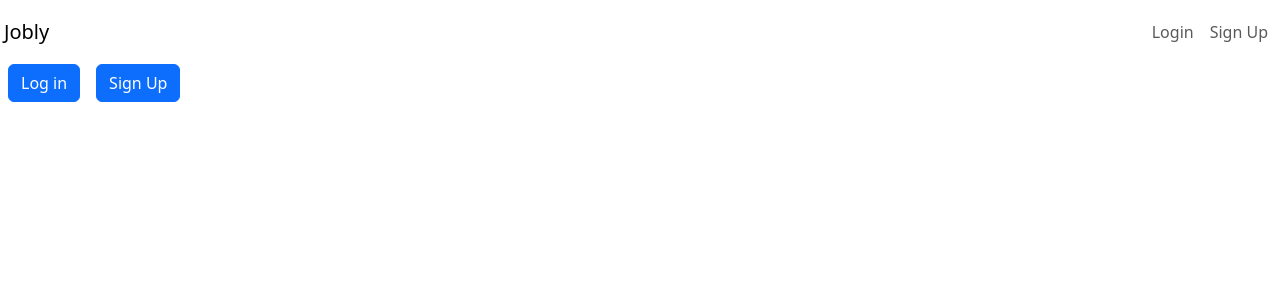
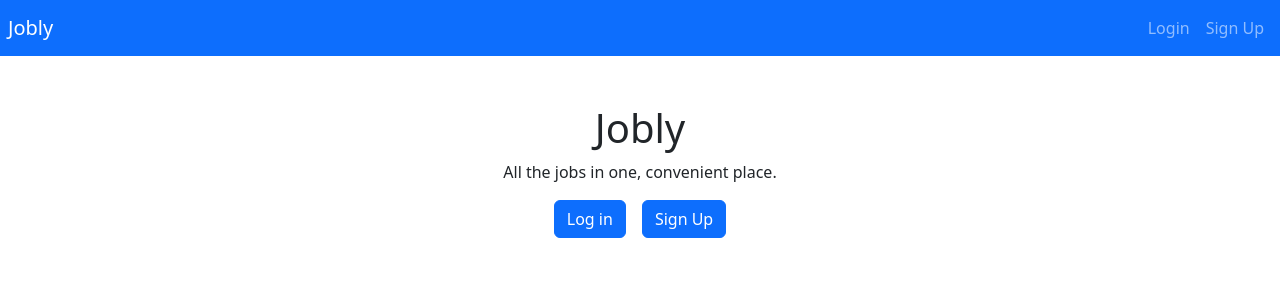
Before and after one commit to erkanturker/jobly-fe, a React (Vite) app: page / in a window 1280 px wide. Shown: the top 300 px of the page. Built offline with nearby package versions, Linux system fonts and the light colour scheme; no server answers.

Commit message:
adding stying

```diff
--- a/src/App.jsx
+++ b/src/App.jsx
@@ -60,7 +60,11 @@ function App() {
   return (
     <>
       <NavBar onLogout={logout} currentUser={currentUser} />
-      <Outlet context={{ login, signup, currentUser }} />
+      <div className="container mt-5">
+        <div className="row justify-content-center">
+          <Outlet context={{ login, signup, currentUser }} />
+        </div>
+      </div>
     </>
   );
 }
--- a/src/components/Auth/LoginForm.jsx
+++ b/src/components/Auth/LoginForm.jsx
@@ -27,6 +27,7 @@ const LoginForm = () => {
   }
 
   return (
+    <div className="col-md-4">
       <Form onSubmit={handleSubmit}>
         {formErrors.length > 0 && (
           <CustomAlert
@@ -64,6 +65,7 @@ const LoginForm = () => {
           Login
         </Button>
       </Form>
+    </div>
   );
 };
 
--- a/src/components/Auth/SignupForm.jsx
+++ b/src/components/Auth/SignupForm.jsx
@@ -25,6 +25,7 @@ const SignupForm = () => {
   }
 
   return (
+    <div className="col-md-4">
       <Form className="mx-2" onSubmit={handleSubmit}>
         {formErrors.length > 0 && (
           <CustomAlert
@@ -51,7 +52,11 @@ const SignupForm = () => {
 
         <Form.Group className="mb-3" controlId="formBasicPassword">
           <Form.Label>Password</Form.Label>
-        <Form.Control name="password" type="password" onChange={setFormData} />
+          <Form.Control
+            name="password"
+            type="password"
+            onChange={setFormData}
+          />
         </Form.Group>
 
         <Form.Group className="mb-3" controlId="formBasicEmail">
@@ -63,6 +68,7 @@ const SignupForm = () => {
           Submit
         </Button>
       </Form>
+    </div>
   );
 };
 
--- a/src/components/Companies/CompanyCard.jsx
+++ b/src/components/Companies/CompanyCard.jsx
@@ -12,7 +12,7 @@ export const CompanyCard = ({ handle, name, description }) => {
       >
         <Card.Body>
           <Card.Title>{name}</Card.Title>
-          <Card.Text>{description}</Card.Text>
+          <Card.Text className="text-secondary">{description}</Card.Text>
         </Card.Body>
       </Link>
     </Card>
--- a/src/components/Companies/CompanyDetail.jsx
+++ b/src/components/Companies/CompanyDetail.jsx
@@ -17,7 +17,7 @@ const CompanyDetail = () => {
   }
 
   return (
-    <div>
+    <div className="col-md-7">
       <h1>{company.name}</h1>
       <p>{company.description}</p>
       {company.jobs.map(({ id, title, salary, equity }) => (
--- a/src/components/Companies/CompanyJobCard.jsx
+++ b/src/components/Companies/CompanyJobCard.jsx
@@ -8,8 +8,10 @@ const CompanyJobCard = ({ title, salary, equity }) => {
       <Card.Body>
         <Card.Title>{title}</Card.Title>
         <Card.Text>Salary: {salary}</Card.Text>
-        <Card.Text>Equity: {equity}</Card.Text>
-        <Button variant="danger">Apply</Button>
+        <div className="d-flex justify-content-between">
+          <Card.Text>Equity: {equity}</Card.Text>
+          <Button variant="success">Apply</Button>
+        </div>
       </Card.Body>
     </Card>
   );
--- a/src/components/Companies/CompanyList.jsx
+++ b/src/components/Companies/CompanyList.jsx
@@ -20,9 +20,8 @@ export const CompanyList = () => {
   };
 
   return (
-    <>
+    <div className="col-md-7">
       <SearchBox onSearch={handleSetQuery} />
-
       {isLoading && (
         <Spinner animation="border" role="status">
           <span className="visually-hidden">Loading...</span>
@@ -38,7 +37,7 @@ export const CompanyList = () => {
           description={company.description}
         />
       ))}
-    </>
+    </div>
   );
 };
 
--- a/src/components/Jobs/JobDetailCard.jsx
+++ b/src/components/Jobs/JobDetailCard.jsx
@@ -9,8 +9,10 @@ const JobDetailCard = ({ title, companyName, salary, equity }) => {
         <Card.Title>{title}</Card.Title>
         <Card.Text className="mb-2">{companyName}</Card.Text>
         <Card.Text>Salary: {salary}</Card.Text>
-        <Card.Text>Equity: {equity}</Card.Text>
-        <Button variant="danger">Apply</Button>
+        <div className="d-flex justify-content-between">
+          <Card.Text>Equity: {equity}</Card.Text>
+          <Button variant="success">Apply</Button>
+        </div>
       </Card.Body>
     </Card>
   );
--- a/src/components/Jobs/JobList.jsx
+++ b/src/components/Jobs/JobList.jsx
@@ -13,7 +13,7 @@ const JobList = () => {
   };
 
   return (
-    <>
+    <div className="col-md-7">
       <SearchBox onSearch={handleSetQuery} />
 
       {isLoading && (
@@ -33,7 +33,7 @@ const JobList = () => {
           key={id}
         />
       ))}
-    </>
+    </div>
   );
 };
 
--- a/src/components/MainPage.jsx
+++ b/src/components/MainPage.jsx
@@ -5,7 +5,13 @@ const MainPage = () => {
   const { currentUser } = useOutletContext() || {};
 
   return (
-    <div>
+    <div className="col-md-4">
+      <div className="text-center mb-1">
+        <h1>Jobly</h1>
+        <p>All the jobs in one, convenient place.</p>
+      </div>
+      <div className="text-center mb-1"></div>
+      <div className="text-center mb-1">
         {currentUser?.firstName && currentUser?.lastName ? (
           `Welcome Back ${currentUser?.firstName} ${currentUser?.lastName}`
         ) : (
@@ -25,6 +31,7 @@ const MainPage = () => {
           </>
         )}
       </div>
+    </div>
   );
 };
 
--- a/src/components/NavBar.jsx
+++ b/src/components/NavBar.jsx
@@ -14,9 +14,14 @@ const NavBar = ({ onLogout, currentUser }) => {
   }
 
   return (
-    <Navbar>
-      <Container fluid className="px-0 m-1">
-        <Navbar.Brand as={NavLink} to="/" className="col-auto">
+    <Navbar bg="primary" data-bs-theme="dark">
+      <Container fluid className="px-2">
+        <Navbar.Brand
+          as={NavLink}
+          to="/"
+          className="col-auto"
+          activeclassname="active"
+        >
           Jobly
         </Navbar.Brand>
 
--- a/src/components/SearchBox.jsx
+++ b/src/components/SearchBox.jsx
@@ -16,6 +16,8 @@ const SearchBox = ({ onSearch }) => {
   };
 
   return (
+    <div className="row justify-content-center">
+      <div className="col-md-8">
         <Form onSubmit={handleSubmit} className="d-flex mb-4">
           <Form.Control
             type="text"
@@ -27,6 +29,8 @@ const SearchBox = ({ onSearch }) => {
             Search
           </Button>
         </Form>
+      </div>
+    </div>
   );
 };
 
```
Lines whose indentation alone changed are shown as unchanged.
